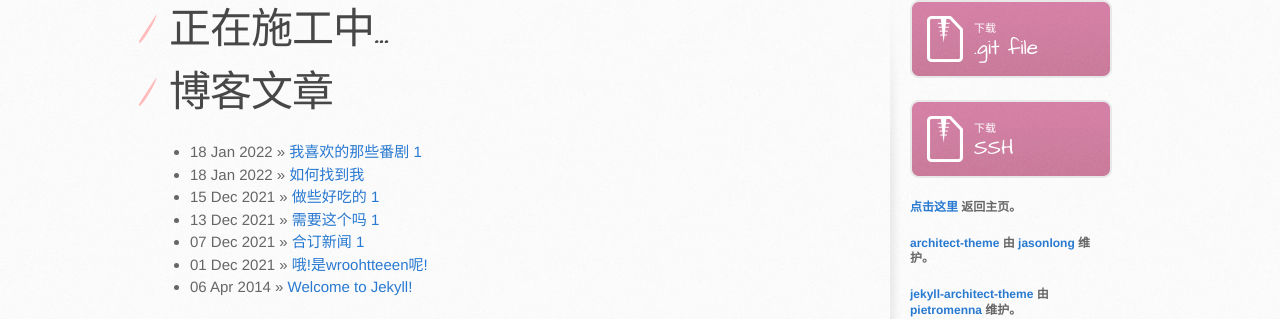
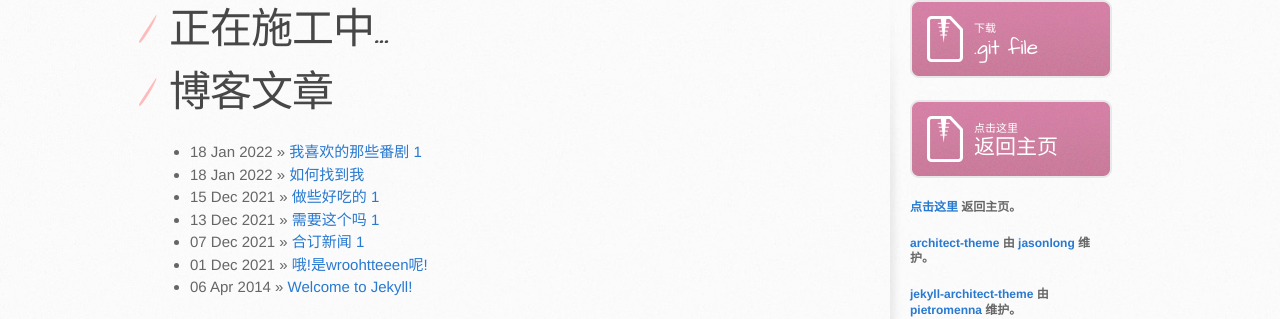
Before and after one commit to wroohtteeen123/wroohtteeen123.github.io, a Jekyll site: the page built from index.html, in a window 1280 px wide. Shown: the part 232-551 px from the top of the page. Built offline with Jekyll 4.4.1, drawn with Linux system fonts in a browser that asks for light colours.

Commit message:
Update default.html

```diff
--- a/_layouts/default.html
+++ b/_layouts/default.html
@@ -39,12 +39,12 @@
             .git file
           </a>
 
-          <a href="git@github.com:jjc123-PBAS/jjc123-PBAS.github.io.git" class="button">
-            <small>下载</small>
-            SSH
+          <a href="https://wroohtteeen123.github.io/" class="button">
+            <small>点击这里</small>
+            返回主页
           </a>
 
-          <p class="repo-owner"><a href="https://jjc123-pbas.github.io/"> 点击这里 </a>返回主页。</p>
+          <p class="repo-owner"><a href="https://wroohtteeen123.github.io/"> 点击这里 </a>返回主页。</p>
 
           <p class="repo-owner"><a href="https://github.com/jasonlong/architect-theme">architect-theme</a> 由 <a href="https://github.com/jasonlong">jasonlong</a> 维护。</p>
 
```
